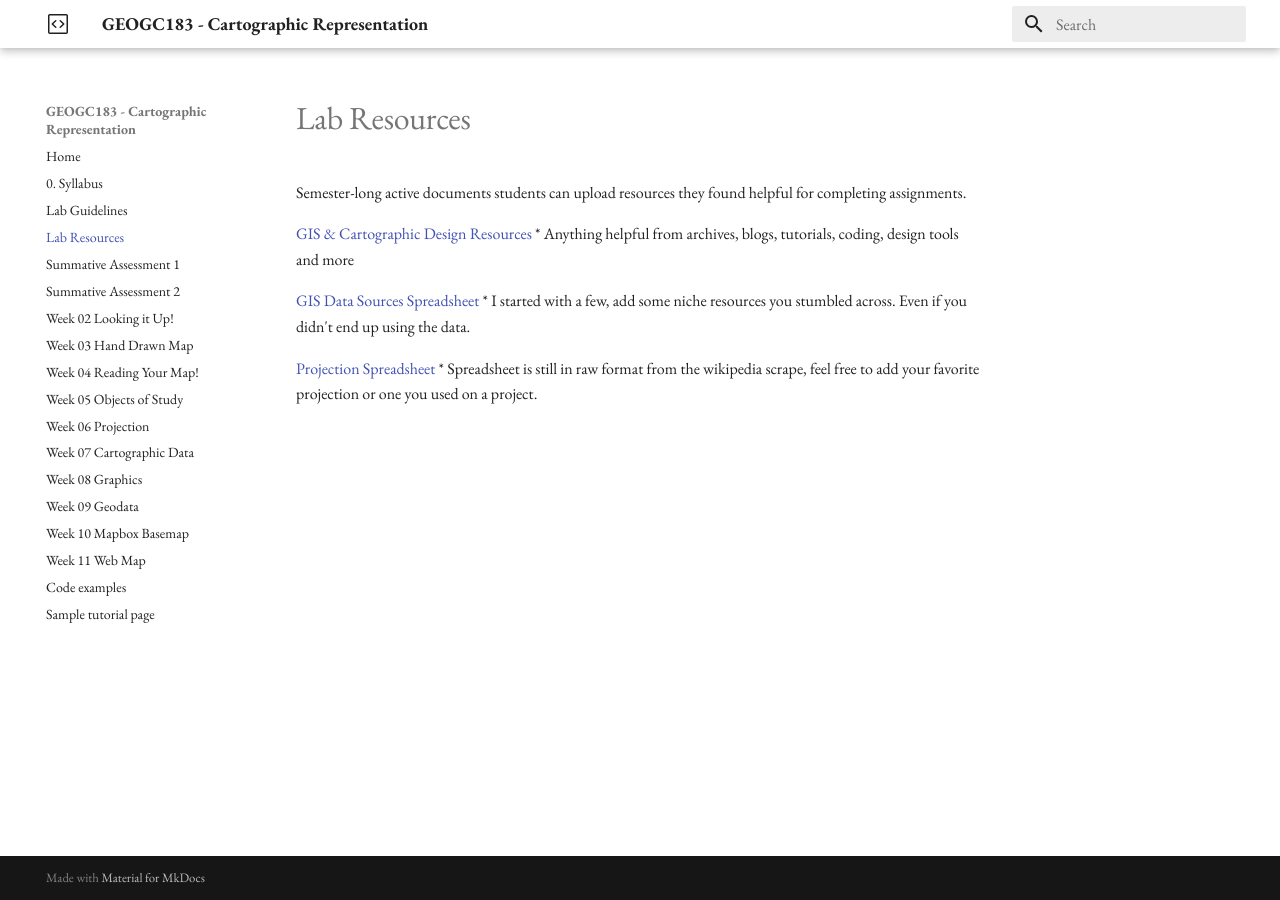
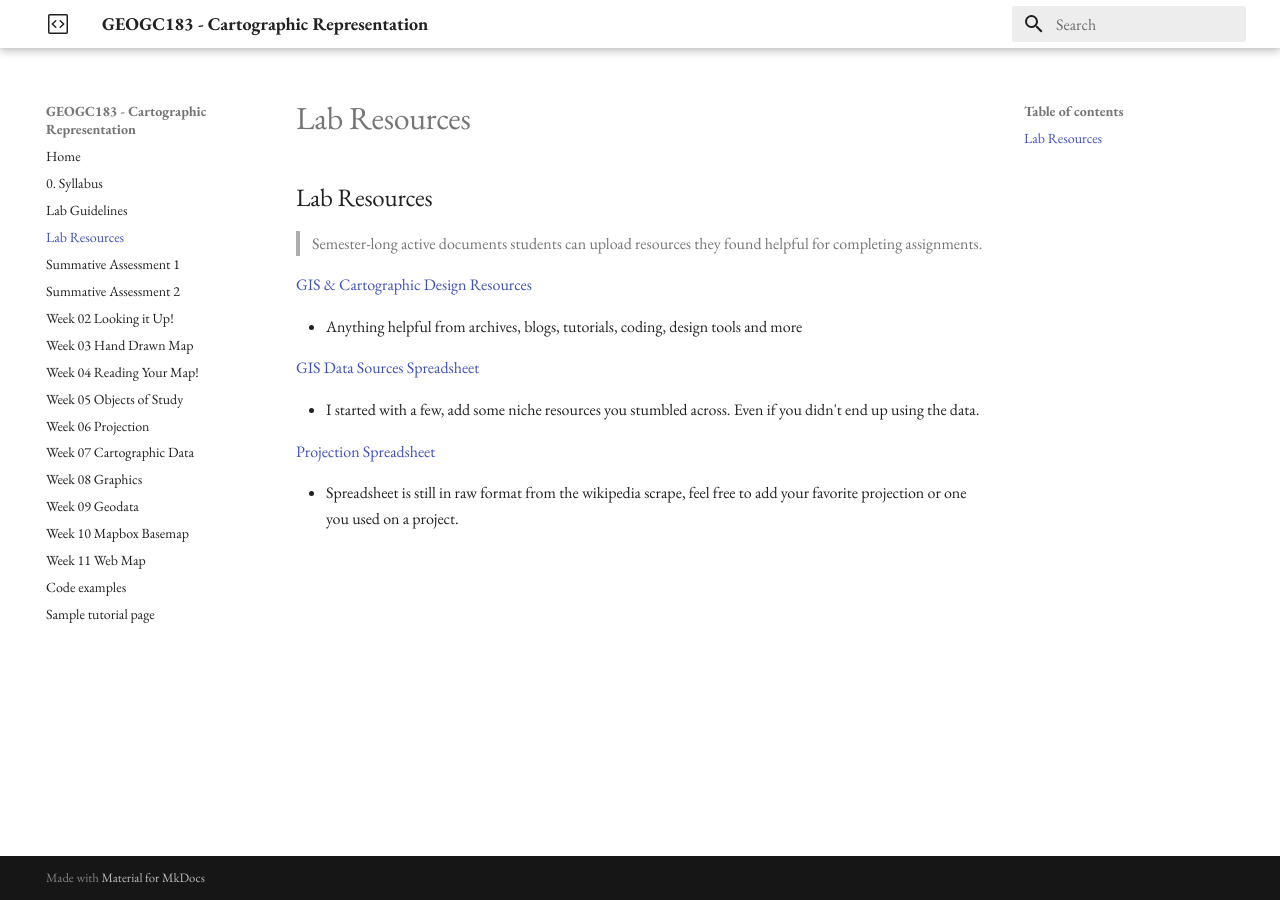
Before and after one commit to cwilmott/GEOGC183, an MkDocs documentation site: the page built from docs/Lab Resources.md, in a window 1280 px wide. Built offline with MkDocs 1.6.1 and Material for MkDocs 9.7.7, drawn with Linux system fonts in a browser that asks for light colours.

Commit message:
Update Lab Resources.md

```diff
--- a/docs/Lab Resources.md
+++ b/docs/Lab Resources.md
@@ -1,12 +1,17 @@
-# Lab Resources
+## Lab Resources
 
-Semester-long active documents students can upload resources they found helpful for completing assignments.
+> Semester-long active documents students can upload resources they found helpful for completing assignments.
 
 [GIS & Cartographic Design Resources](https://docs.google.com/document/d/1BRFltSl9CJNobywkonm1EHhKQ53H18piM-iX7PLjDHY/edit?usp=sharing)
+
 * Anything helpful from archives, blogs, tutorials, coding, design tools and more
 
+
 [GIS Data Sources Spreadsheet](https://docs.google.com/spreadsheets/d/1TSoSTrJR1Al-HtWOg1sZjN8092vqHpAu82dfCmqrCGk/edit?usp=sharing)
+
 * I started with a few, add some niche resources you stumbled across. Even if you didn't end up using the data.
 
+
 [Projection Spreadsheet](https://docs.google.com/spreadsheets/d/1rNlJdDL2KjzLTPZDChmpC-sQ-ebpNFWoehaBHLQsdSo/edit?usp=sharing)
+
 * Spreadsheet is still in raw format from the wikipedia scrape, feel free to add your favorite projection or one you used on a project.
```
